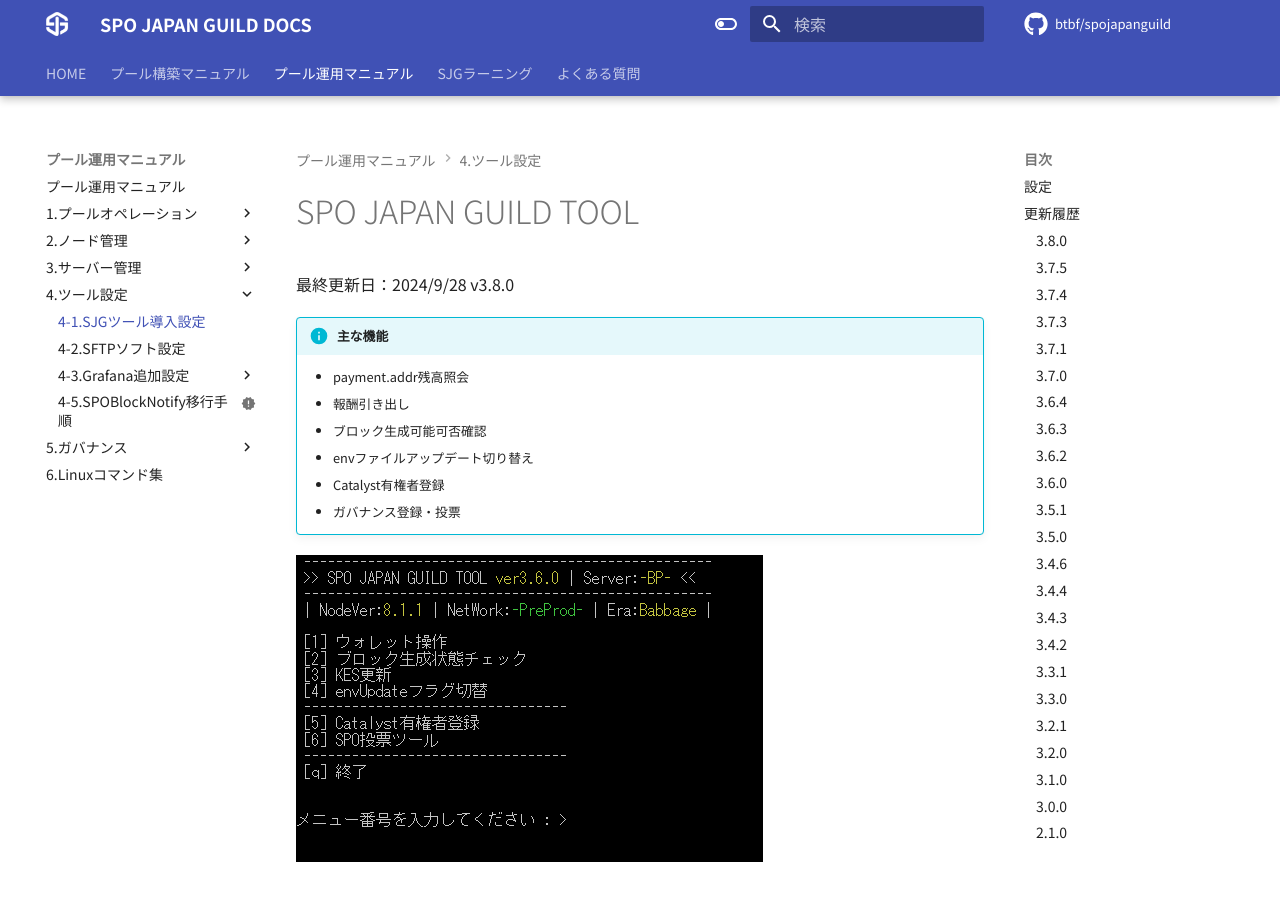
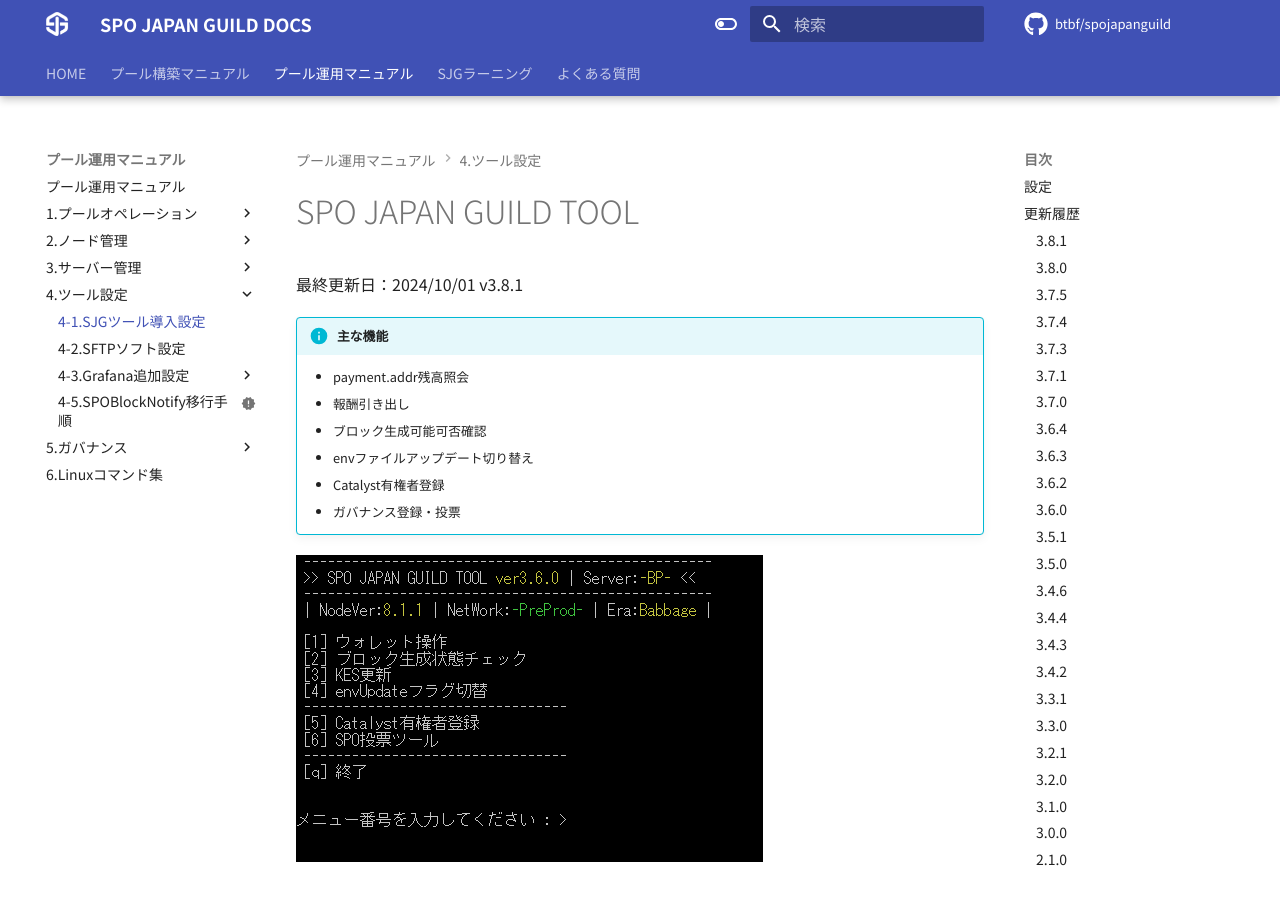
Before and after one commit to btbf/spojapanguild, an MkDocs documentation site: the page built from docs/operation/tool.md, in a window 1280 px wide and 900 px high. Built offline with MkDocs 1.6.1 and Material for MkDocs 9.7.7, drawn with Linux system fonts in a browser that asks for light colours; comment, search, counter and statistics services are not loaded; some of the changed text lies outside the part shown.

Commit message:
sjg tool v3.8.1

```diff
--- a/docs/operation/tool.md
+++ b/docs/operation/tool.md
@@ -1,6 +1,6 @@
 # SPO JAPAN GUILD TOOL
 
-最終更新日：2024/9/28 v3.8.0
+最終更新日：2024/10/01 v3.8.1
 
 !!! info "主な機能"
     * payment.addr残高照会
@@ -68,6 +68,10 @@
     また、その他バグを発見した場合はGithubで[issue](https://github.com/btbf/spojapanguild/issues)を提出してください。
 
 ## 更新履歴
+
+### 3.8.1
+    * メニュー修正
+    * 軽微な修正
 
 ### 3.8.0
     * ガバナンスアクションSPO投票実装
```
Also changed, not shown: 1 other file.
